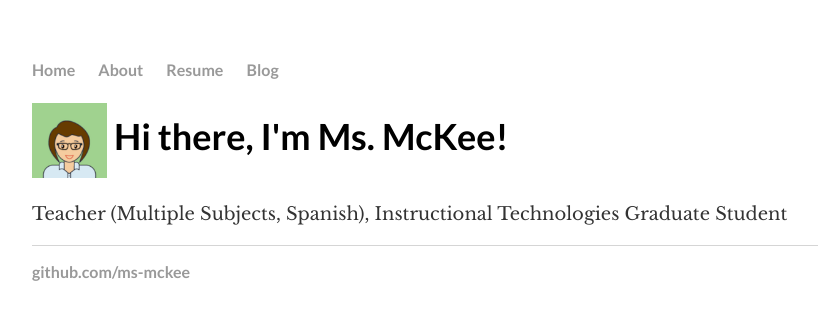
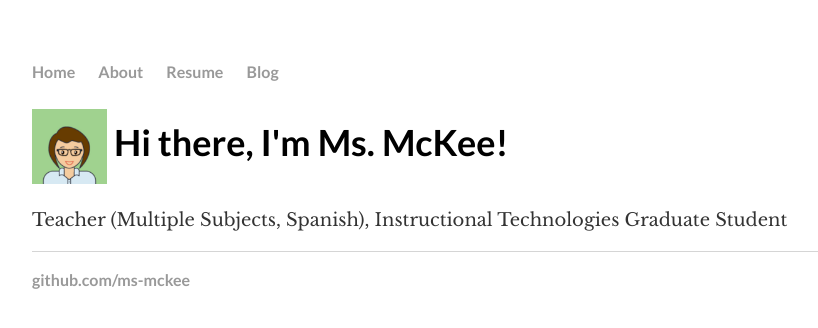
Before and after one commit to ms-mckee/ms-mckee.github.io, a Jekyll site: the page built from index.html, in a window 1280 px wide. Shown: the top 328 px of the page, without its empty margins (160-978 px from the left). Built offline with Jekyll 4.4.1, drawn with Linux system fonts in a browser that asks for light colours.

Commit message:
Update main.css

```diff
--- a/css/main.css
+++ b/css/main.css
@@ -7,6 +7,11 @@
 
 .post {
     width: 65em;
+}
+
+ul {
+    font-size: 16px;
+    line-height: 3ex;
 }
 
 nav ul, footer ul {
```
